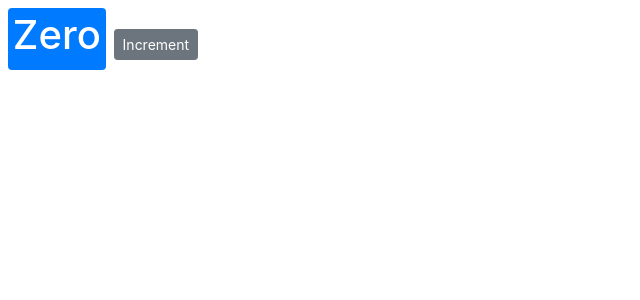
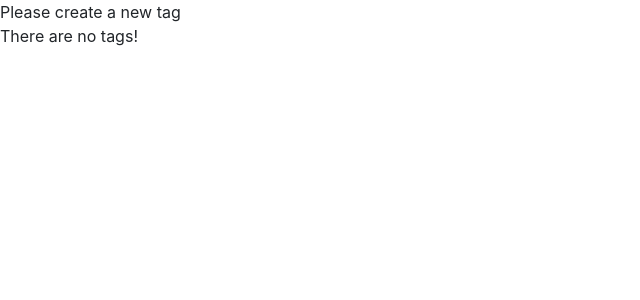
Before and after one commit to franjorub/counter-app, a React (Create React App) app: page / in a window 1280 px wide. Shown: the top 300 px of the page, without its empty margins (0-640 px from the left). Built offline with nearby package versions, Linux system fonts and the light colour scheme.

Commit message:
uso del operador && para devolver cosas

```diff
--- a/src/components/counter.jsx
+++ b/src/components/counter.jsx
@@ -2,27 +2,22 @@
 
 class Counter extends Component {
   state = {
-    count: 0
+    count: 0,
+    tags: []
   };
 
-  styles = {
-    fontSize: "10px",
-    fontWeight: "bold"
-  };
+  renderTags() {
+    if (this.state.tags.length === 0) return <p>There are no tags!</p>;
+    return <ul>{this.state.tags.map(tag => <li key={tag}>{tag}</li>)}</ul>;
+  }
 
   render() {
     return (
       <div>
-        <span className="badge badge-primary m-2">{this.formatCount()}</span>
-        <button className="btn btn-secondary btn-sm">Increment</button>
+        {this.state.tags.length === 0 && "Please create a new tag"}
+        {this.renderTags()}
       </div>
     );
   }
-
-  formatCount() {
-    const { count } = this.state;
-    return count === 0 ? <h1>Zero</h1> : count;
-  }
 }
-
 export default Counter;
```
